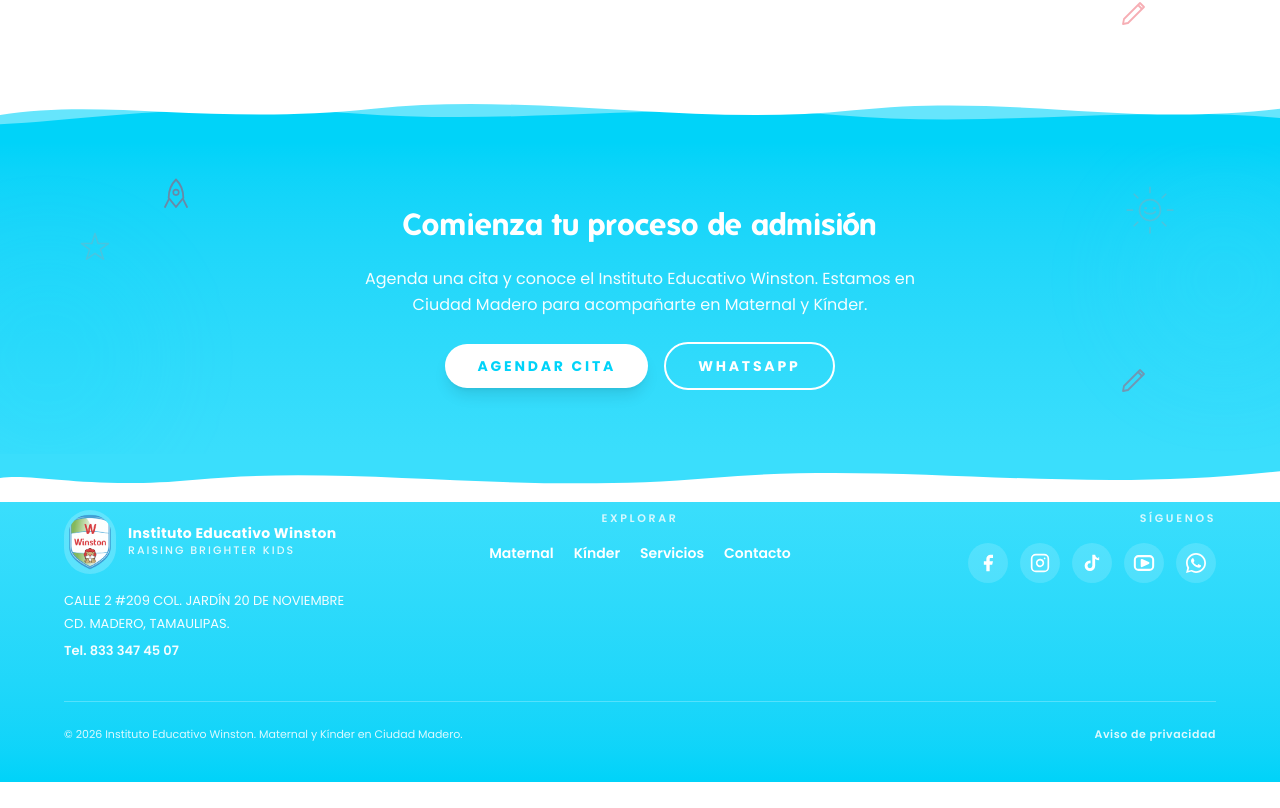
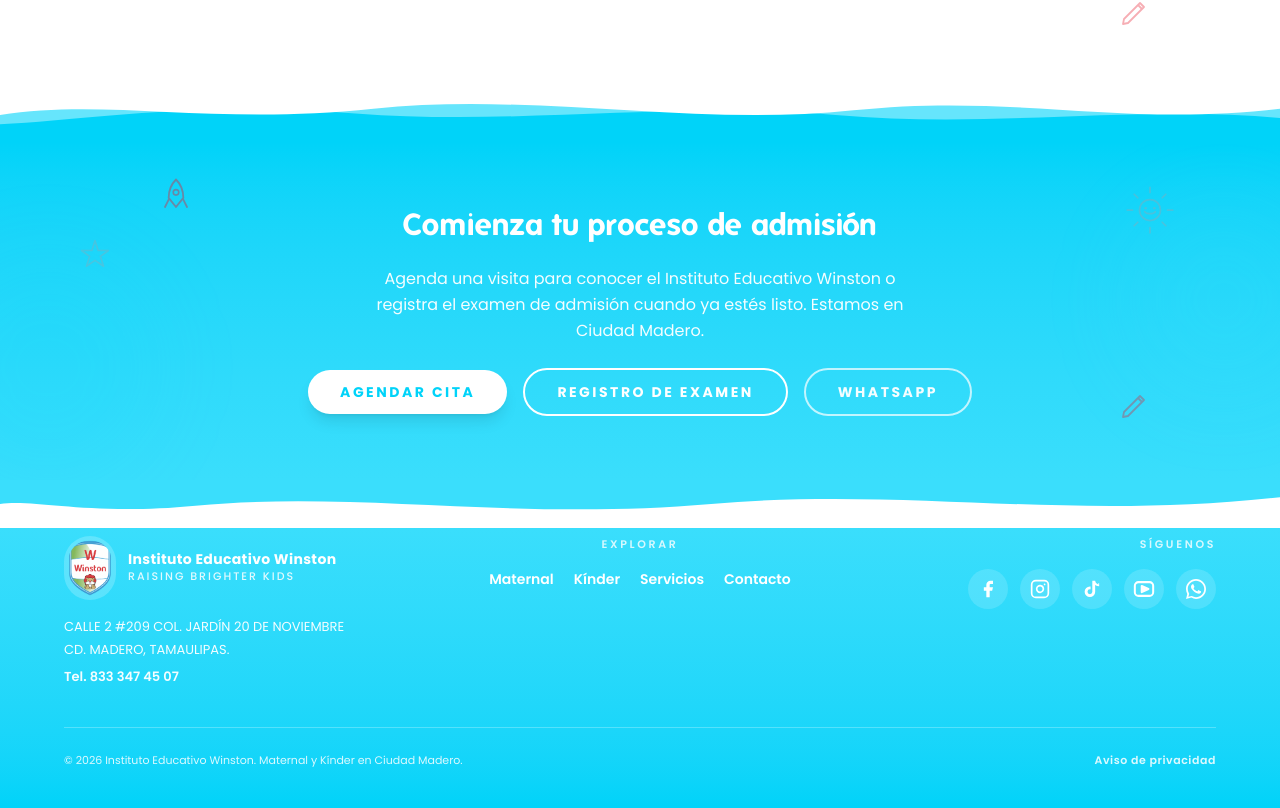
Before and after one commit to Sistemas-cloud/educativo-winston, a Next.js app: page / in a window 1280 px wide. Shown: the part 3099-3907 px from the top of the page. Before the commit the page ends 3881 px from the top, so only its background shows below. Built offline with nearby package versions, Linux system fonts and the light colour scheme.

Commit message:
feat: visibilizar examen de admisión en home, contacto y servicios
Añade CTAs y copy claros hacia el registro de examen sin inventar fechas ni requisitos.

```diff
--- a/src/app/contacto/page.tsx
+++ b/src/app/contacto/page.tsx
@@ -14,6 +14,7 @@ import {
   SITE_ADDRESS_LINES,
   SITE_NAME,
   SITE_PHONE_DISPLAY,
+  SITE_PORTALS,
   SITE_SOCIAL,
 } from "@/lib/seo/site-config";
 
@@ -153,6 +154,25 @@ export default function ContactoPage() {
               </a>
             </div>
 
+            {/* 2026-08-25: Examen de admisión — visible cuando la familia ya está en contacto. */}
+            <a
+              href={SITE_PORTALS.examSchedule}
+              target="_blank"
+              rel="noopener noreferrer"
+              className="block rounded-2xl border border-[#00D3F9]/25 bg-[#E8F9FC]/80 p-5 transition hover:border-[#00D3F9]/50 hover:shadow-md focus-visible:outline-2 focus-visible:outline-[#00D3F9] md:p-6"
+            >
+              <p className="mb-1 text-[11px] font-semibold uppercase tracking-[0.2em] text-[#00B8D9]">
+                Examen de admisión
+              </p>
+              <p className="mb-3 text-sm leading-relaxed text-[#5C656C]">
+                Si ya conoces el instituto, también puedes registrar el examen
+                de admisión en línea.
+              </p>
+              <span className="text-sm font-bold text-[#e8192c]">
+                Ir al registro →
+              </span>
+            </a>
+
             <div className="rounded-2xl border border-[#E8EEF0] bg-white p-5 md:p-6">
               <h2 className="mb-4 text-[11px] font-semibold uppercase tracking-[0.22em] text-[#8A9399]">
                 Horario de atención
--- a/src/app/page.tsx
+++ b/src/app/page.tsx
@@ -13,7 +13,7 @@ import HeroText from "./components/HeroText";
 import HomeDevelopmentCards from "./components/HomeDevelopmentCards";
 import LoadingScreen from "./components/LoadingScreen";
 import Navbar from "./components/Navbar";
-import { SITE_NAME, SITE_SOCIAL } from "@/lib/seo/site-config";
+import { SITE_NAME, SITE_PORTALS, SITE_SOCIAL } from "@/lib/seo/site-config";
 
 export const metadata: Metadata = {
   title: {
@@ -320,6 +320,7 @@ export default function Home() {
       <HomeWave from="#ffffff" to="#00D3F9" />
 
       {/* ═══ CTA ADMISIÓN ═══ */}
+      {/* 2026-08-25: Dos caminos — visita + registro de examen (sin inventar fechas). */}
       <section className="relative overflow-hidden bg-gradient-to-b from-[#00D3F9] to-[#3ADEFC] px-6 py-14 md:py-16">
         <HomeDoodles tone="soft" />
         <AnimateOnScroll animation="fadeUp">
@@ -328,21 +329,30 @@ export default function Home() {
               Comienza tu proceso de admisión
             </h2>
             <p className="max-w-xl text-sm leading-relaxed text-white/95 md:text-base">
-              Agenda una cita y conoce el {SITE_NAME}. Estamos en Ciudad Madero
-              para acompañarte en Maternal y Kínder.
+              Agenda una visita para conocer el {SITE_NAME} o registra el
+              examen de admisión cuando ya estés listo. Estamos en Ciudad
+              Madero.
             </p>
-            <div className="flex flex-wrap items-center justify-center gap-4">
+            <div className="flex flex-wrap items-center justify-center gap-3 md:gap-4">
               <Link
                 href="/contacto"
-                className="inline-block rounded-full bg-white px-8 py-3 text-xs font-bold tracking-[0.2em] text-[#00D3F9] shadow-lg transition-transform hover:scale-105 focus-visible:outline-2 focus-visible:outline-white md:text-sm"
+                className="inline-block rounded-full bg-white px-7 py-3 text-xs font-bold tracking-[0.18em] text-[#00D3F9] shadow-lg transition-transform hover:scale-105 focus-visible:outline-2 focus-visible:outline-white md:px-8 md:text-sm"
               >
                 AGENDAR CITA
               </Link>
               <a
+                href={SITE_PORTALS.examSchedule}
+                target="_blank"
+                rel="noopener noreferrer"
+                className="inline-block rounded-full border-2 border-white px-7 py-3 text-xs font-bold tracking-[0.18em] text-white transition-colors hover:bg-white/15 focus-visible:outline-2 focus-visible:outline-white md:px-8 md:text-sm"
+              >
+                REGISTRO DE EXAMEN
+              </a>
+              <a
                 href={SITE_SOCIAL.whatsapp}
                 target="_blank"
                 rel="noopener noreferrer"
-                className="inline-block rounded-full border-2 border-white px-8 py-3 text-xs font-bold tracking-[0.2em] text-white transition-colors hover:bg-white/15 focus-visible:outline-2 focus-visible:outline-white md:text-sm"
+                className="inline-block rounded-full border-2 border-white/70 px-7 py-3 text-xs font-bold tracking-[0.18em] text-white/95 transition-colors hover:bg-white/15 focus-visible:outline-2 focus-visible:outline-white md:px-8 md:text-sm"
               >
                 WHATSAPP
               </a>
--- a/src/app/servicios/page.tsx
+++ b/src/app/servicios/page.tsx
@@ -36,9 +36,19 @@ type PortalItem = {
   description: string;
   href?: string;
   disabled?: boolean;
+  /** 2026-08-25: Destaca trámites de admisión (examen). */
+  featured?: boolean;
 };
 
 const PORTALES: PortalItem[] = [
+  {
+    src: "/uploads/img/SERVICIOS/registro.png",
+    title: "Examen de admisión",
+    description:
+      "Registra en línea el examen de admisión cuando ya estés listo para el siguiente paso.",
+    href: SITE_PORTALS.examSchedule,
+    featured: true,
+  },
   {
     src: "/uploads/img/SERVICIOS/colegiaturas.png",
     title: "Colegiaturas",
@@ -56,12 +66,6 @@ const PORTALES: PortalItem[] = [
     title: "Alta de facturación",
     description: "Registra o actualiza tus datos de facturación.",
     href: SITE_PORTALS.admin,
-  },
-  {
-    src: "/uploads/img/SERVICIOS/registro.png",
-    title: "Registro para examen",
-    description: "Agenda tu cita de examen en línea.",
-    href: SITE_PORTALS.examSchedule,
   },
   {
     src: "/uploads/img/SERVICIOS/tareas.png",
@@ -106,8 +110,8 @@ export default function ServiciosPage() {
               Servicios en línea
             </h1>
             <p className="mx-auto mb-14 max-w-xl text-center text-[15px] leading-relaxed text-[#5C656C] md:mb-16 md:text-base">
-              Todo lo que necesitas para pagos, inscripciones y trámites,
-              en un solo lugar. Elige el servicio y te llevamos al portal
+              Pagos, inscripciones y el registro del examen de admisión, en un
+              solo lugar. Elige el servicio y te llevamos al portal
               correspondiente.
             </p>
           </AnimateOnScroll>
@@ -124,8 +128,17 @@ export default function ServiciosPage() {
                   href={portal.href}
                   target="_blank"
                   rel="noopener noreferrer"
-                  className="group flex h-full items-start gap-4 rounded-[1.5rem] border border-[#E8EEF0] bg-white p-5 shadow-[0_16px_40px_-28px_rgba(42,47,51,0.25)] transition-all duration-300 hover:-translate-y-1 hover:border-[#00D3F9]/35 hover:shadow-[0_22px_48px_-24px_rgba(0,211,249,0.35)] focus-visible:outline-2 focus-visible:outline-[#00D3F9] md:gap-5 md:p-6"
+                  className={`group relative flex h-full items-start gap-4 rounded-[1.5rem] border bg-white p-5 shadow-[0_16px_40px_-28px_rgba(42,47,51,0.25)] transition-all duration-300 hover:-translate-y-1 focus-visible:outline-2 focus-visible:outline-[#00D3F9] md:gap-5 md:p-6 ${
+                    portal.featured
+                      ? "border-[#00D3F9]/40 shadow-[0_18px_44px_-24px_rgba(0,211,249,0.4)] hover:border-[#00D3F9]/60 hover:shadow-[0_22px_48px_-24px_rgba(0,211,249,0.45)]"
+                      : "border-[#E8EEF0] hover:border-[#00D3F9]/35 hover:shadow-[0_22px_48px_-24px_rgba(0,211,249,0.35)]"
+                  }`}
                 >
+                  {portal.featured ? (
+                    <span className="absolute right-4 top-4 rounded-full bg-[#e8192c] px-2.5 py-0.5 text-[0.6rem] font-bold uppercase tracking-wider text-white">
+                      Admisiones
+                    </span>
+                  ) : null}
                   <div className="relative flex h-[4.5rem] w-[4.5rem] flex-shrink-0 items-center justify-center md:h-[5.25rem] md:w-[5.25rem]">
                     <span
                       className="absolute inset-0 scale-0 rounded-[60%_40%_55%_45%/60%_45%_55%_40%] bg-[#e8192c] transition-transform duration-300 ease-out group-hover:scale-100"
```
